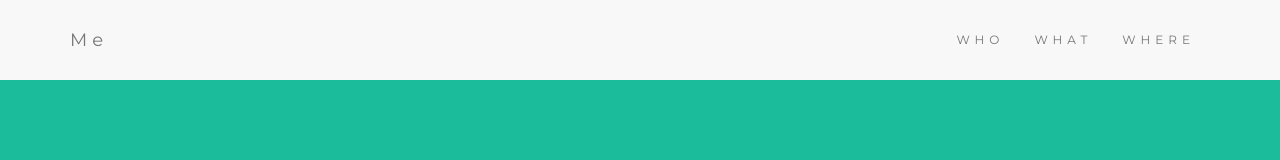
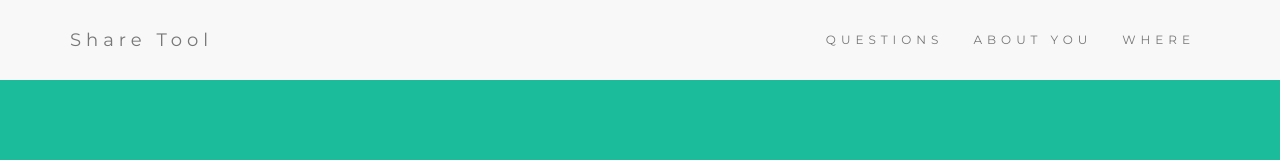
Before and after one commit to minchin681/acts18.github.io, a plain HTML site: page index.html in a window 1280 px wide. Shown: the top 160 px of the page. Drawn offline with nearby package versions, Linux system fonts and the light colour scheme.

Commit message:
added share tool

```diff
--- a/index.html
+++ b/index.html
@@ -62,12 +62,12 @@
         <span class="icon-bar"></span>
         <span class="icon-bar"></span>
       </button>
-      <a class="navbar-brand" href="#">Me</a>
+      <a class="navbar-brand" href="#">Share Tool</a>
     </div>
     <div class="collapse navbar-collapse" id="myNavbar">
       <ul class="nav navbar-nav navbar-right">
-        <li><a href="#">WHO</a></li>
-        <li><a href="#">WHAT</a></li>
+        <li><a href="#">QUESTIONS</a></li>
+        <li><a href="#">ABOUT YOU</a></li>
         <li><a href="#">WHERE</a></li>
       </ul>
     </div>
```
